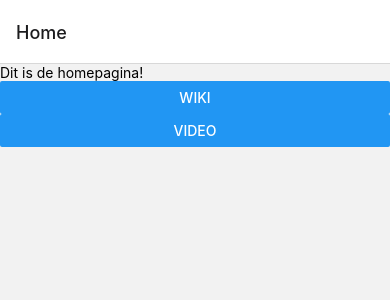
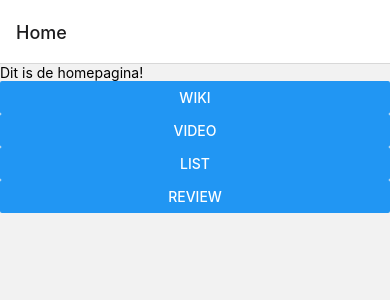
Before and after one commit to AlleeElias/eindproject-hybrid, a React Native app: screen /Home in a window 390 px wide. Shown: the top 300 px of the page. Built offline with nearby package versions, Linux system fonts and the light colour scheme.

Commit message:
fixed rich editor

```diff
--- a/App.js
+++ b/App.js
@@ -6,6 +6,8 @@ import {wikipage} from "./screens/wikipage";
 import React from "react";
 import {Button} from "react-native";
 import {videopage} from "./screens/videopage";
+import {listpage} from "./screens/listpage";
+import {reviewpage} from "./screens/reviewpage";
 
 export default function App() {
     return (
@@ -26,6 +28,8 @@ function EliApp() {
                 <Stack.Screen name={'Home'} component={homepage}/>
                 <Stack.Screen name={'Wiki'} component={wikipage}/>
                 <Stack.Screen name={'Video'} component={videopage}/>
+                <Stack.Screen name={'List'} component={listpage}/>
+                <Stack.Screen name={'Review'} component={reviewpage}/>
             </Stack.Navigator>
         </>
     );
--- a/package.json
+++ b/package.json
@@ -16,8 +16,11 @@
     "expo-status-bar": "~1.4.4",
     "react": "18.2.0",
     "react-native": "0.71.3",
+    "react-native-htmlview": "^0.16.0",
+    "react-native-pell-rich-editor": "^1.8.8",
     "react-native-safe-area-context": "^4.5.0",
     "react-native-web": "~0.18.10",
+    "react-native-webview": "^11.26.1",
     "twrnc": "^3.6.0"
   },
   "devDependencies": {
--- a/screens/homepage.js
+++ b/screens/homepage.js
@@ -1,6 +1,6 @@
 import {Button, Text} from "react-native";
 
-export function homepage({navigation}){
+export function homepage({navigation}) {
     return (<>
         <Text>Dit is de homepagina!</Text>
         <Button title={'Wiki'}
@@ -13,5 +13,15 @@ export function homepage({navigation}){
                     navigation.navigate('Video')
                 }
         />
+        <Button title={'List'}
+                onPress={() =>
+                    navigation.navigate('List')
+                }
+        />
+        <Button title={'Review'}
+                onPress={() =>
+                    navigation.navigate('Review')
+                }
+        />
     </>);
 }
--- /dev/null
+++ b/screens/listpage.js
@@ -0,0 +1,7 @@
+import {Text} from "react-native";
+
+export function listpage(){
+    return (<>
+        <Text>Dit is de listpagina!</Text>
+    </>);
+}
--- /dev/null
+++ b/screens/reviewpage.js
@@ -0,0 +1,50 @@
+import {Text, View, StyleSheet} from "react-native";
+import {SafeAreaView} from "react-native-safe-area-context";
+import {actions, RichEditor, RichToolbar} from "react-native-pell-rich-editor";
+import React, {useState} from "react";
+import HTMLView from "react-native-htmlview/HTMLView";
+
+export function reviewpage() {
+    const [article, setArticle] = useState("");
+    const richText = React.useRef();
+
+    return (
+        <View style={{height: '100%'}}>
+            <SafeAreaView>
+                <RichToolbar style={styles.toolbar}
+                             editor={richText}
+                             actions={[actions.setBold, actions.setItalic, actions.setUnderline, actions.heading1, actions.undo, actions.redo,]}
+                             iconMap={{
+                                 [actions.heading1]: ({tintColor}) => (<Text style={[{color: tintColor}]}>H1</Text>),
+                             }}
+                             selectedIconTint={'#00ffff'}
+                />
+                <RichEditor
+                    androidLayerType="software"
+                    style={styles.textArea}
+                    ref={richText}
+                    placeholder={"Begin hier te typen."}
+                    onChange={descriptionText => {
+                        //console.log("descriptionText:", descriptionText);
+                        setArticle(descriptionText);
+                    }}
+                />
+                <Text>Gelieve uwen mening te controleren :)</Text>
+                <HTMLView value={article}>
+                </HTMLView>
+            </SafeAreaView>
+        </View>
+    );
+}
+
+const styles = StyleSheet.create(
+    {
+        toolbar: {
+            height: '25%',
+            backgroundColor: 'powderblue',
+        },
+        textArea: {
+            height: '95%'
+        }
+    }
+)
```
Also changed, not shown: 1 other file (tests, documents, lock files or other folders).
